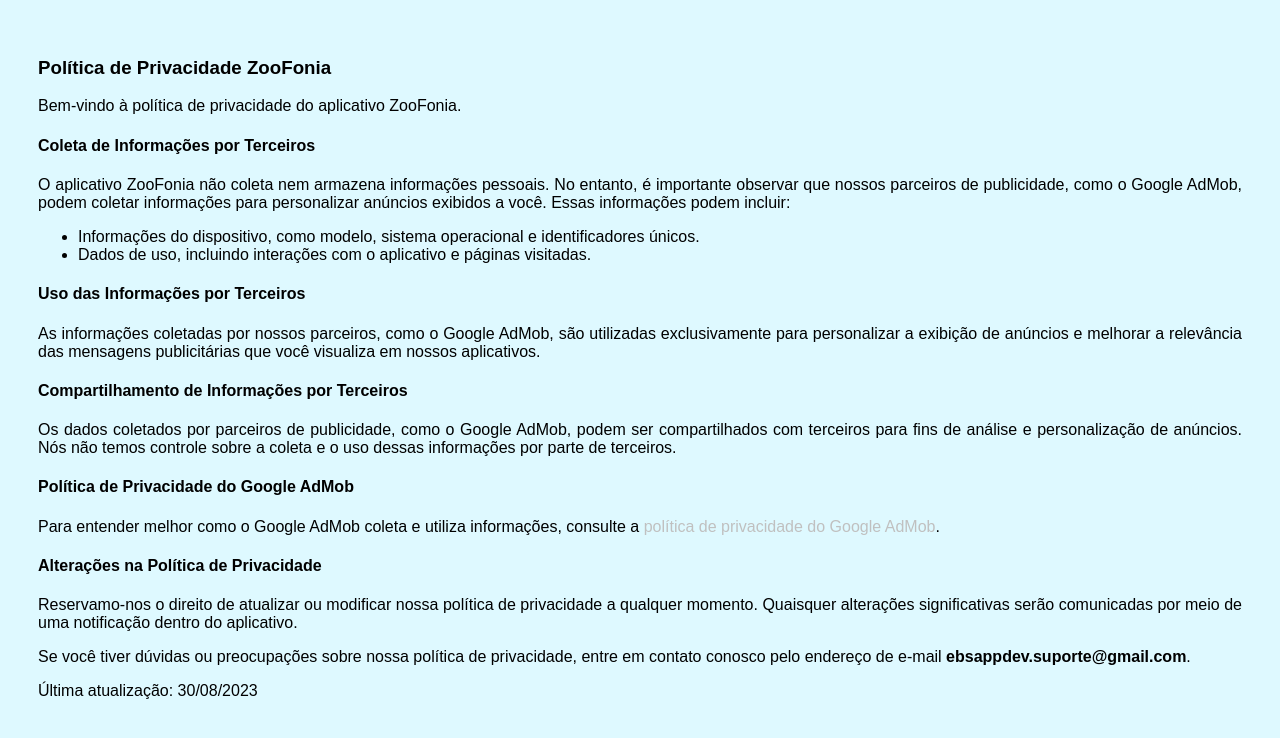
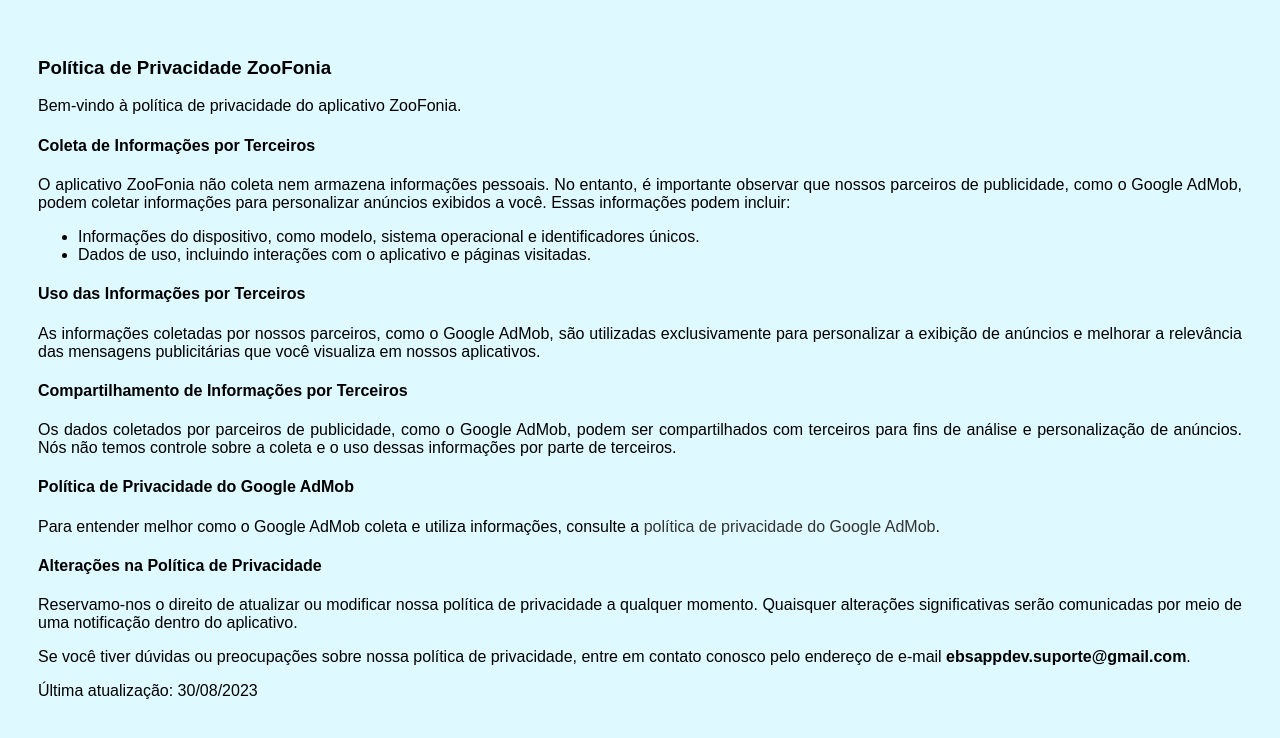
Before and after one commit to ebsappdev/home, a plain HTML site: page zoofonia/politica-de-privacidade.html in a window 1280 px wide. Drawn offline with Linux system fonts and the light colour scheme.

Commit message:
Update politica-de-privacidade.html

```diff
--- a/zoofonia/politica-de-privacidade.html
+++ b/zoofonia/politica-de-privacidade.html
@@ -25,7 +25,7 @@
 
         a {
             text-decoration: none;
-            color: silver;
+            color: #333;
             padding: 5px 0;
             font-family: 'luck';
             font-weight: lighter;
```
